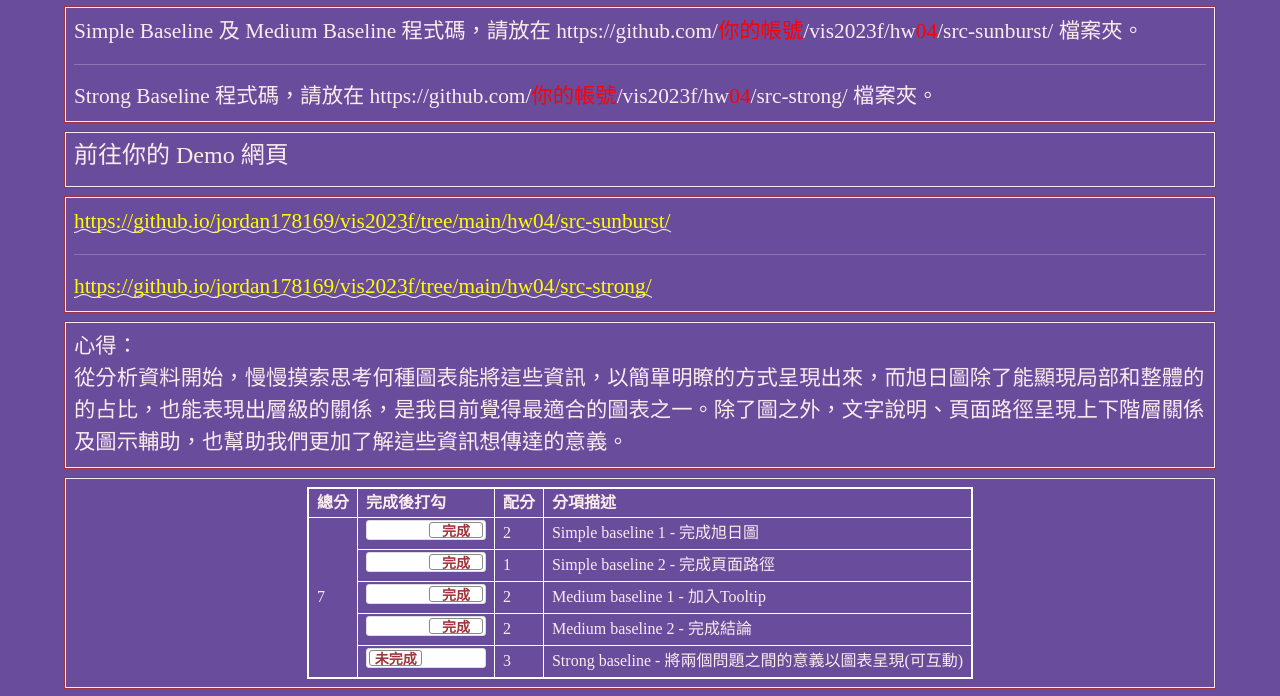
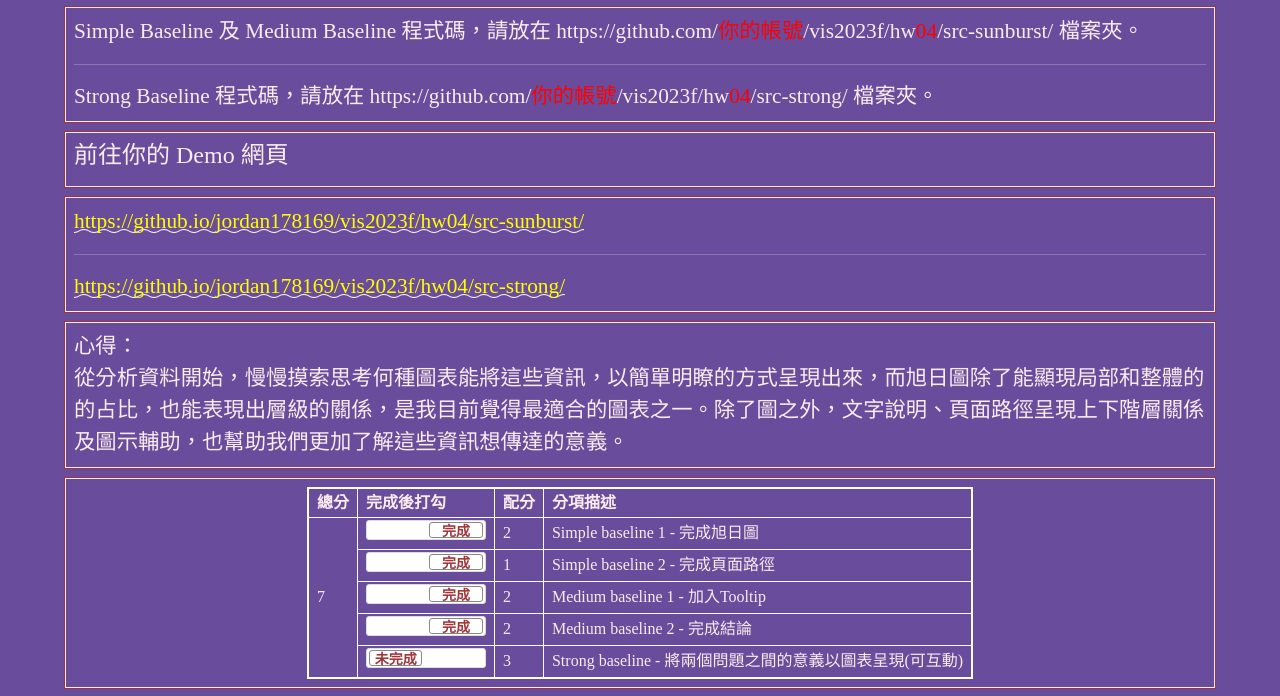
Before and after one commit to jordan178169/vis2023f, a plain HTML site: page hw04/index.html in a window 1280 px wide. Shown: the part 86-782 px from the top of the page. Drawn offline with nearby package versions, Linux system fonts and the light colour scheme.

Commit message:
Add files via upload

```diff
--- a/hw04/index.html
+++ b/hw04/index.html
@@ -194,9 +194,9 @@
   <!-- ------------------------------------------------>
   <div class="row hw12">
     <div class="col-md-12 twenty">
-      <a href="https://github.io/jordan178169/vis2023f/tree/main/hw04/src-sunburst/">https://github.io/jordan178169/vis2023f/tree/main/hw04/src-sunburst/</a>
+      <a href="https://github.io/jordan178169/vis2023f/hw04/src-sunburst/">https://github.io/jordan178169/vis2023f/hw04/src-sunburst/</a>
       <hr>
-      <a href="https://github.io/jordan178169/vis2023f/tree/main/hw04/src-strong/">https://github.io/jordan178169/vis2023f/tree/main/hw04/src-strong/</a>
+      <a href="https://github.io/jordan178169/vis2023f/hw04/src-strong/">https://github.io/jordan178169/vis2023f/hw04/src-strong/</a>
       </div>
   </div>
 
```
